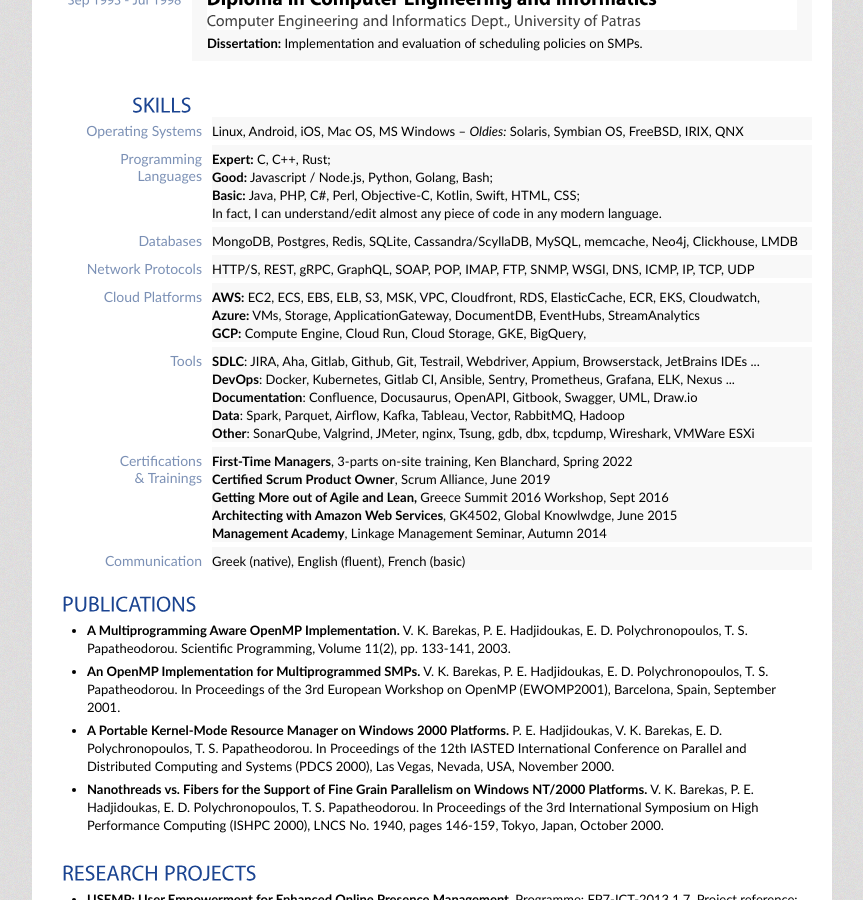
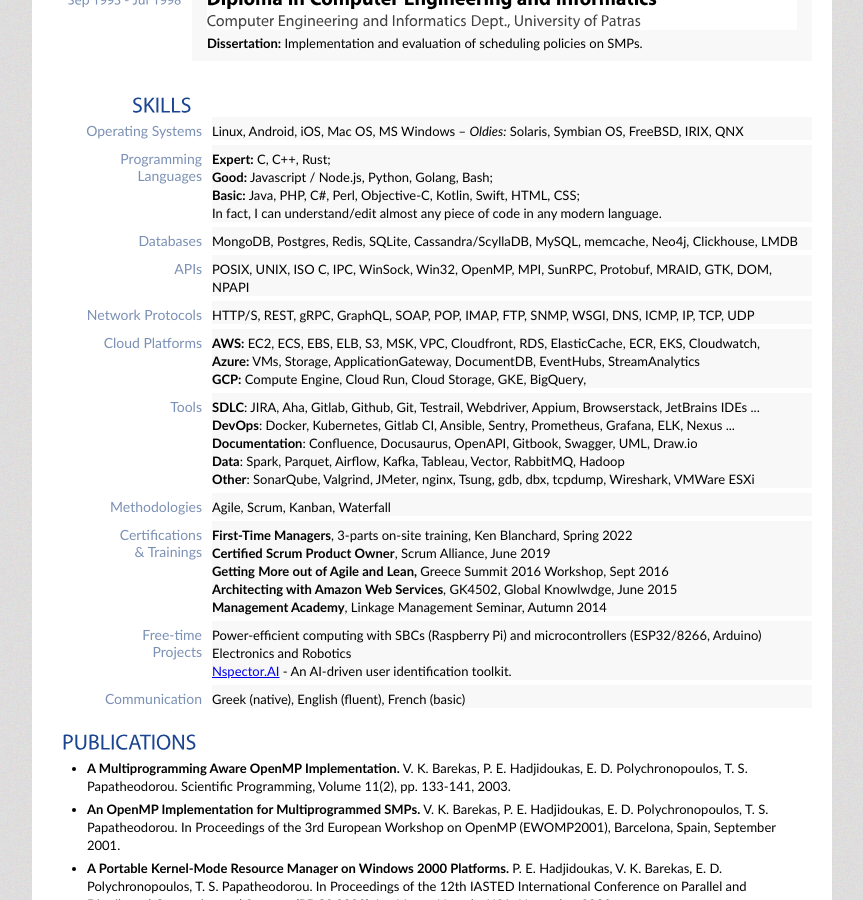
Before and after one commit to bbarekas/bbarekas.github.com, a Jekyll site: the page resume/index.html, which Jekyll copies as it is, in a window 1280 px wide and 900 px high, scrolled down 2880 px. Shown: the whole window, without its empty margins (208-1071 px from the left). Built offline with Jekyll 4.4.1, drawn with Linux system fonts in a browser that asks for light colours; Markdown is read by kramdown in place of the engine named in the settings.

Commit message:
Add more Skills.

```diff
--- a/projects/index.html
+++ b/projects/index.html
@@ -9,7 +9,7 @@
   <p>Some projects I am working on my free time.</p>
 
   <ul>
-      <li><a href="https://github.com/inspector-ai">Nspector.AI</a> - An AI driven user identification toolkit.</li>
+      <li><a href="https://github.com/inspector-ai">Nspector.AI</a> - An AI-driven user identification toolkit.</li>
   </ul>
 
 
--- a/resume/index.html
+++ b/resume/index.html
@@ -630,27 +630,25 @@
             </div>
         </div>
 
-        <!-- APIs --
+        <!-- APIs -->
         <div class="position">
             <div class="right_skills">
                 <div class="tasks">
                   <ul class="info no-bullet">
                     <li>
-                        POSIX, UNIX, ISO C, IPC, Node, MongoDB, Django, REST,
-                        JSON-RPC, GAE, Hadoop, HBase, Redis, WinSock,
-                        Win32, OpenMP, MPI, SunRPC, Protocol buffers, MRAID, GTK,
-                        DOM, NPAPI.
+                        POSIX, UNIX, ISO C, IPC, WinSock,
+                        Win32, OpenMP, MPI, SunRPC, Protobuf, MRAID, GTK,
+                        DOM, NPAPI
                     </li>
                   </ul>
                 </div>
             </div>
             <div class="left">
                 <div class="skills">
-                    APIs ??
+                    APIs
                 </div>
             </div>
         </div>
-        -->
 
         <!-- Protocols -->
         <div class="position">
@@ -718,6 +716,24 @@
             </div>
         </div>
 
+        <!-- Methodologies -->
+        <div class="position">
+            <div class="right_skills">
+                <div class="tasks">
+                  <ul class="info no-bullet">
+                    <li>
+                        Agile, Scrum, Kanban, Waterfall
+                    </li>
+                  </ul>
+                </div>
+            </div>
+            <div class="left">
+                <div class="skills">
+                    Methodologies
+                </div>
+            </div>
+        </div>
+
         <!-- Certifications<br> Trainings -->
         <div class="position">
             <div class="right_skills">
@@ -740,6 +756,28 @@
             <div class="left">
                 <div class="skills">
                     Certifications<br>& Trainings
+                </div>
+            </div>
+        </div>
+
+        <!-- Projects -->
+        <div class="position">
+            <div class="right_skills">
+                <div class="tasks">
+                  <ul class="info no-bullet">
+                    <li>
+                        Power-efficient computing with SBCs (Raspberry Pi) and microcontrollers (ESP32/8266, Arduino)
+                        <br>
+                        Electronics and Robotics
+                        <br>
+                        <a href="https://github.com/inspector-ai">Nspector.AI</a> - An AI-driven user identification toolkit.
+                    </li>
+                  </ul>
+                </div>
+            </div>
+            <div class="left">
+                <div class="skills">
+                    Free-time<br>Projects
                 </div>
             </div>
         </div>
```
